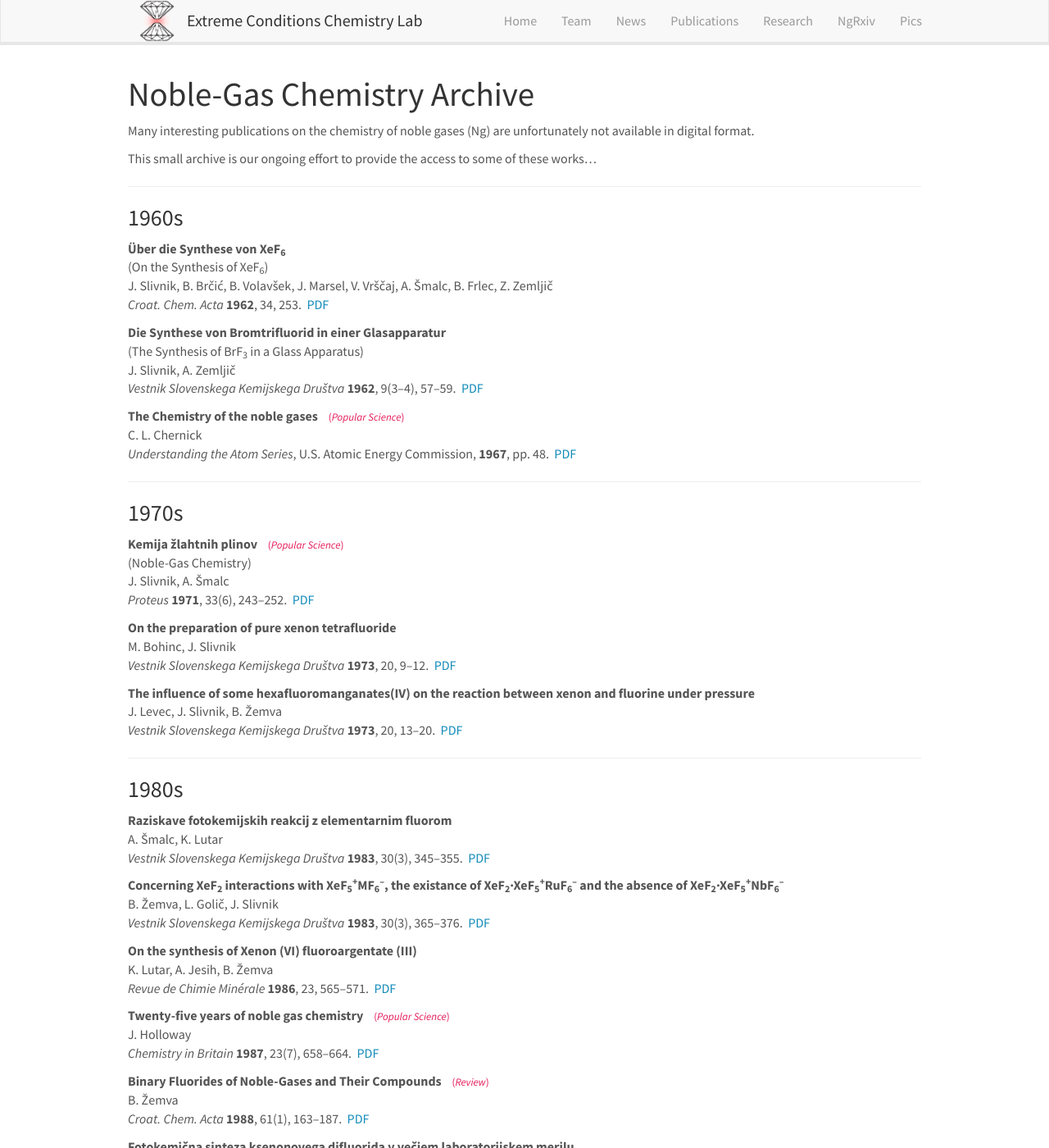
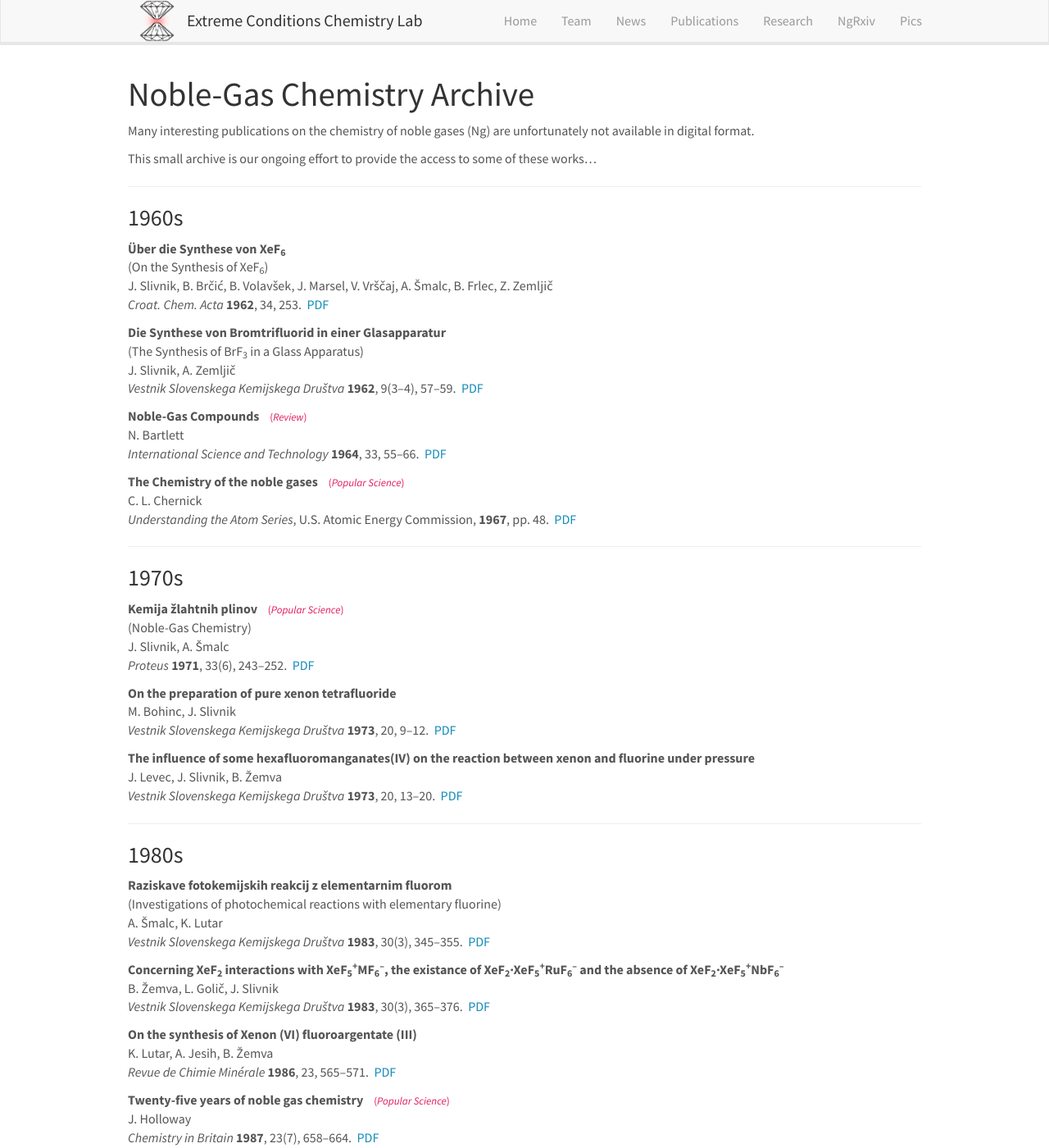
Before and after one commit to eccl-jsi/eccl-jsi.github.io, a Jekyll site: the page built from _pages/ngrxiv.md, in a window 1280 px wide and 1400 px high. Shown: the whole window at 82% size. Built offline with Jekyll 4.4.1, drawn with Linux system fonts in a browser that asks for light colours; nearby versions of some CDN libraries.

Commit message:
Update ngrxiv.md

```diff
--- a/_pages/ngrxiv.md
+++ b/_pages/ngrxiv.md
@@ -26,6 +26,10 @@ This small archive is our ongoing effort to provide the access to some of these
 <br>J. Slivnik, A. Zemljič
 <br>*Vestnik Slovenskega Kemijskega Društva* **1962**, 9(3–4), 57–59. &nbsp;[PDF]({{ site.baseurl }}/ngarxiv/1962-57_VSKD.pdf)
 
+**Noble-Gas Compounds**   &nbsp;&nbsp;&nbsp;<font color="#e41959" size="-1">(<i>Review</i>)</font>
+<br>N. Bartlett
+<br>*International Science and Technology* **1964**, 33, 55–66. &nbsp;[PDF]({{ site.baseurl }}/ngarxiv/1964_IST.pdf)
+
 **The Chemistry of the noble gases**   &nbsp;&nbsp;&nbsp;<font color="#e41959" size="-1">(<i>Popular Science</i>)</font>
 <br>C. L. Chernick
 <br>*Understanding the Atom Series*, U.S. Atomic Energy Commission,  **1967**, pp. 48. &nbsp;[PDF](https://www.osti.gov/includes/opennet/includes/Understanding%20the%20Atom/The%20Chemistry%20of%20Noble%20Gases.pdf)
@@ -52,8 +56,9 @@ This small archive is our ongoing effort to provide the access to some of these
 ### 1980s
 
 **Raziskave fotokemijskih reakcij z elementarnim fluorom**
+<br>(Investigations of photochemical reactions with elementary fluorine)
 <br>A. Šmalc, K. Lutar
-<br>*Vestnik Slovenskega Kemijskega Društva* **1983**, 30(3), 345–355. &nbsp;[PDF]({{ site.baseurl }}/ngarxiv/1983A_VSKD.pdf)
+<br>*Vestnik Slovenskega Kemijskega Društva* **1983**, 30(3), 345–355. &nbsp;[PDF]({{ site.baseurl }}/ngarxiv/1983-345_VSKD.pdf)
 
 **Concerning XeF<sub>2</sub> interactions with XeF<sub>5</sub><sup>+</sup>MF<sub>6</sub><sup>–</sup>, the existance of XeF<sub>2</sub>&#183;XeF<sub>5</sub><sup>+</sup>RuF<sub>6</sub><sup>–</sup> and the absence of XeF<sub>2</sub>&#183;XeF<sub>5</sub><sup>+</sup>NbF<sub>6</sub><sup>–</sup>**
 <br>B. Žemva, L. Golič, J. Slivnik
```
